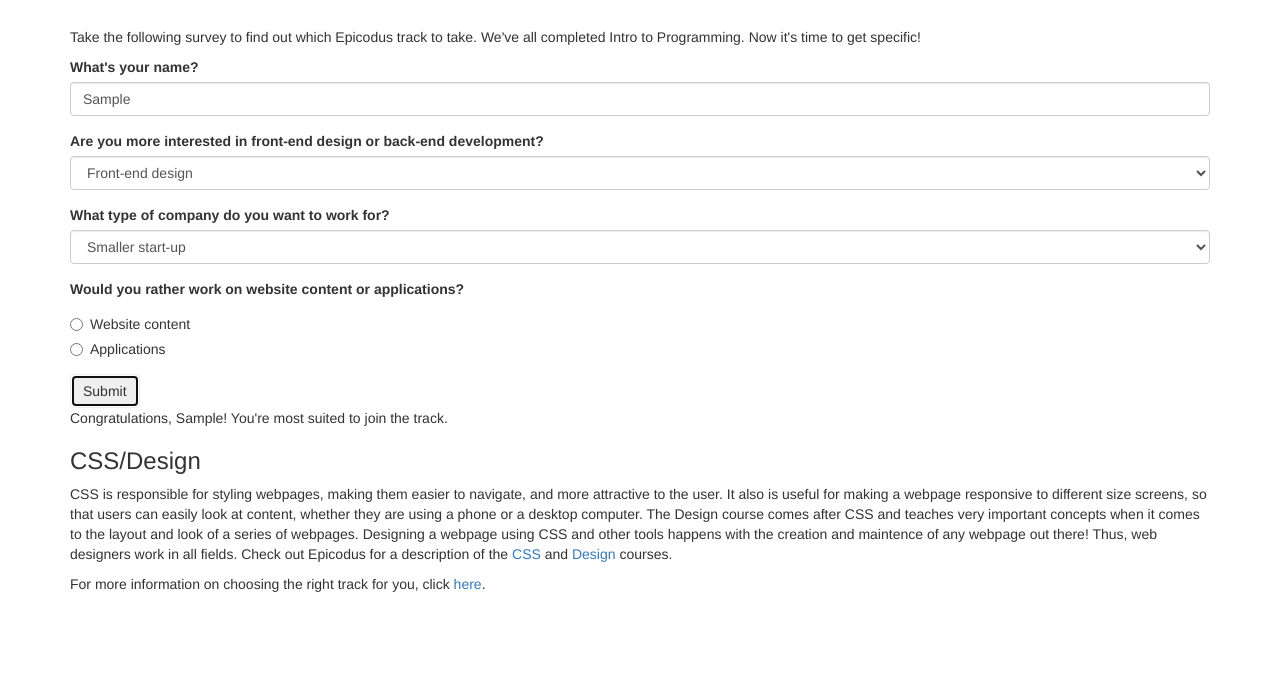
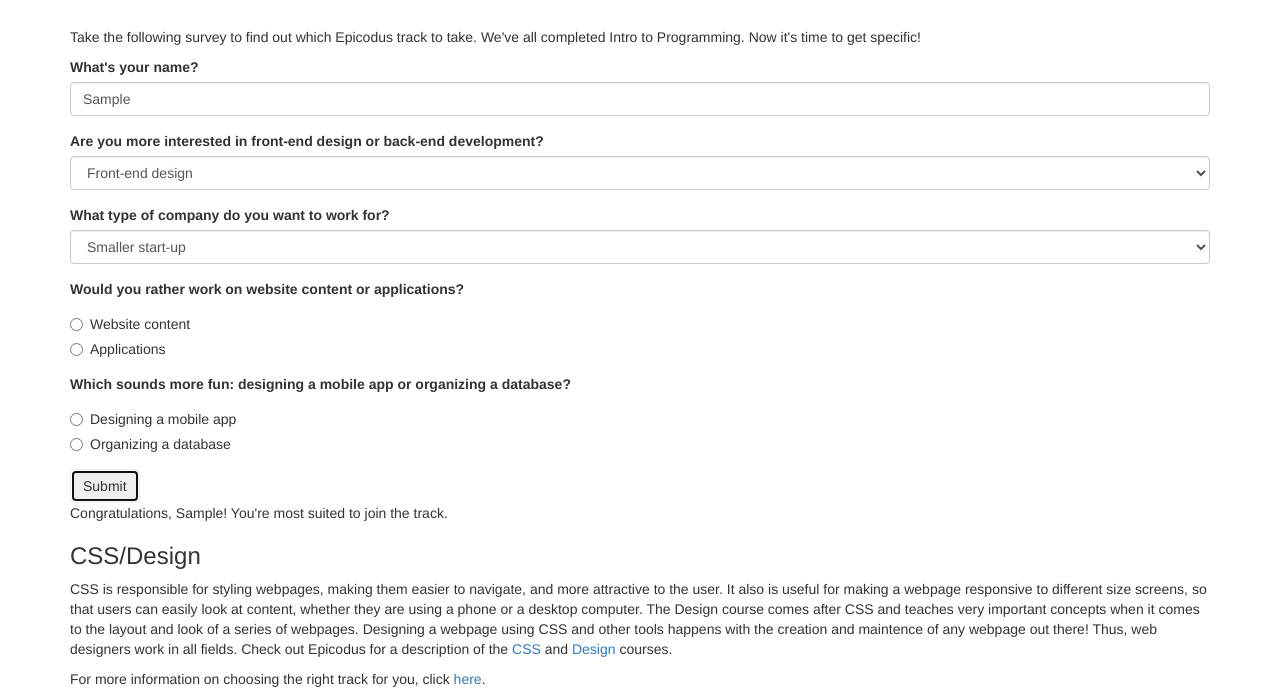
Before and after one commit to katherinemat/track-survey, a plain HTML site: page index.html in a window 1280 px wide. Both pictures are taken after typing "Sample" into the empty fields and a click on the button "Submit". Shown: the part 159-858 px from the top of the page. Before the commit the page ends 800 px from the top, so only its background shows below. Drawn offline with nearby package versions, Linux system fonts and the light colour scheme.

Commit message:
add last question to differentiate between java and css with if else statement.

```diff
--- a/index.html
+++ b/index.html
@@ -52,6 +52,23 @@
           </div>
         </div>
 
+        <div class="form-group">
+          <label for="applicationType">Which sounds more fun: designing a mobile app or organizing a database?</label>
+          <div class="radio">
+            <label>
+              <input type="radio" name="applicationType" value="0">
+              Designing a mobile app
+            </label>
+          </div>
+
+          <div class="radio">
+            <label>
+              <input type="radio" name="applicationType" value="1">
+              Organizing a database
+            </label>
+          </div>
+        </div>
+
         <button type="submit" class="btn">Submit</button>
       </form>
     </div>
--- a/js/scripts.js
+++ b/js/scripts.js
@@ -21,6 +21,9 @@
     var contentTypeVal = parseInt($("input:radio[name=contentType]:checked").val());
     alert(contentTypeVal);
 
+    var applicationTypeVal = parseInt($("input:radio[name=applicationType]:checked").val());
+    alert(applicationTypeVal);
+
     $(".userName").append(userName);
     $("#surveyComplete").show();
 
@@ -30,6 +33,8 @@
       $("#rubyRails").show();
     } else if (contentTypeVal < 1) {
       $("#phpDrupal").show();
+    } else if (applicationTypeVal < 1) {
+      $("#javaAndroid").show();
     }
 
   });
```
